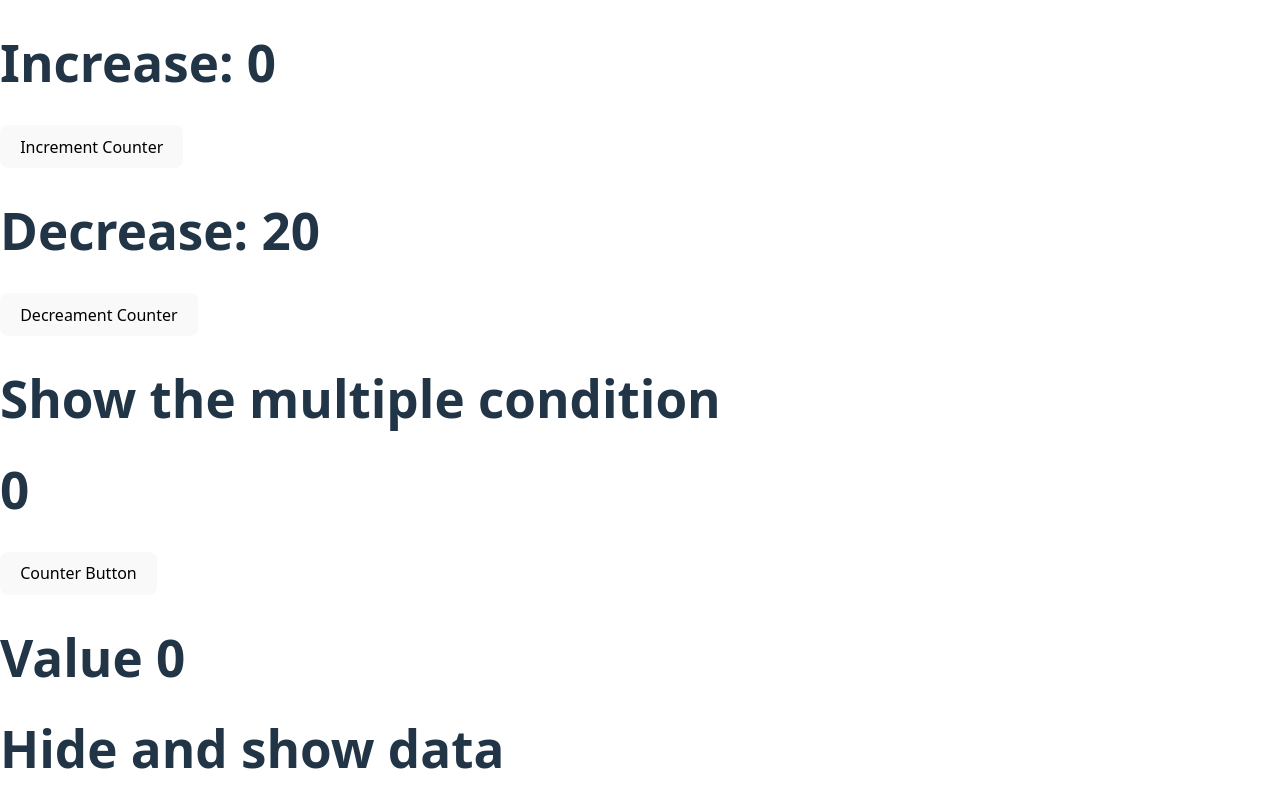
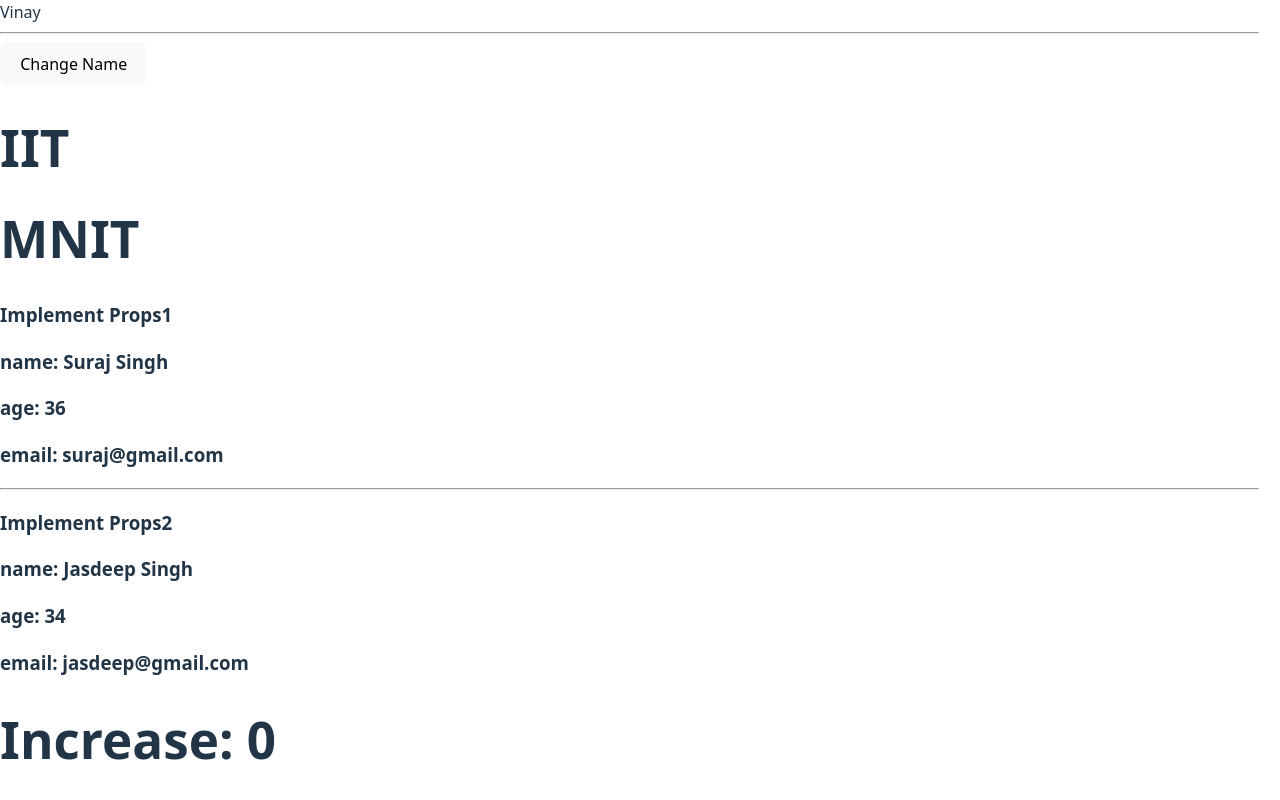
Before and after one commit to saurabhsinngh/React-Basic-Practice, a React (Vite) app: page / in a window 1280 px wide. Shown: the top 800 px of the page. Built offline with nearby package versions, Linux system fonts and the light colour scheme.

Commit message:
Implement Props

```diff
--- a/src/App.jsx
+++ b/src/App.jsx
@@ -11,11 +11,37 @@ import Hook from './Hook';
 import Toggle from './Toggle';
 import MultipleCondition from './multipleCondition';
 import Counter from './Counter';
+import Prop from './Prop';
+import School from './School';
 
 function App() {
   const [counter, setCounter] = useState(0);
+
+  let userObj1 = {
+    name : "Suraj Singh",
+    age : 36,
+    email : "suraj@gmail.com"
+  }
+
+  let userObj2 = {
+    name : "Jasdeep Singh",
+    age : 34,
+    email : "jasdeep@gmail.com"
+  }
+
+  let school = ["IIT", "MNIT", "IIIT"];
+  const [name, setName] = useState("Vinay");
+
   return (
   <>
+    {name}
+    <hr></hr>
+    <button onClick={()=> setName(name === "Saurabh" ? "Vinay" : "Saurabh")}>Change Name</button>
+
+    <School schoolName = {school[0]}/>
+    <School schoolName = {school[1]}/>
+
+    <Prop userInfo1 = {userObj1} userInfo2 = {userObj2} />
     <Counter />
     <MultipleCondition />
     <Toggle />
--- /dev/null
+++ b/src/Prop.jsx
@@ -0,0 +1,19 @@
+function Prop({userInfo1, userInfo2}) {
+    return (
+        <>
+            <h3>Implement Props1</h3>
+            <h3>name: {userInfo1.name}</h3>
+            <h3>age: {userInfo1.age}</h3>
+            <h3>email: {userInfo1.email}</h3>
+
+            <hr></hr>
+
+            <h3>Implement Props2</h3>
+            <h3>name: {userInfo2.name}</h3>
+            <h3>age: {userInfo2.age}</h3>
+            <h3>email: {userInfo2.email}</h3>
+        </>
+    )
+}
+
+export default Prop
--- /dev/null
+++ b/src/School.jsx
@@ -0,0 +1,9 @@
+function School({schoolName}) {
+    return (
+        <div>
+            <h1>{schoolName}</h1>
+        </div>
+    )
+}
+
+export default School;
--- a/src/Toggle.jsx
+++ b/src/Toggle.jsx
@@ -5,7 +5,7 @@ function Toggle() {
     return (
         <>
             <h1>Hide and show data</h1>
-            { display ? <h1>Gaurav Singh</h1> : null }
+            { display ? <h1>Saurabh Singh</h1> : <h1>Suraj Singh</h1> }
             <button onClick={()=> setDisplay(!display)}>Toggle Button</button>
         </>
     )
```
